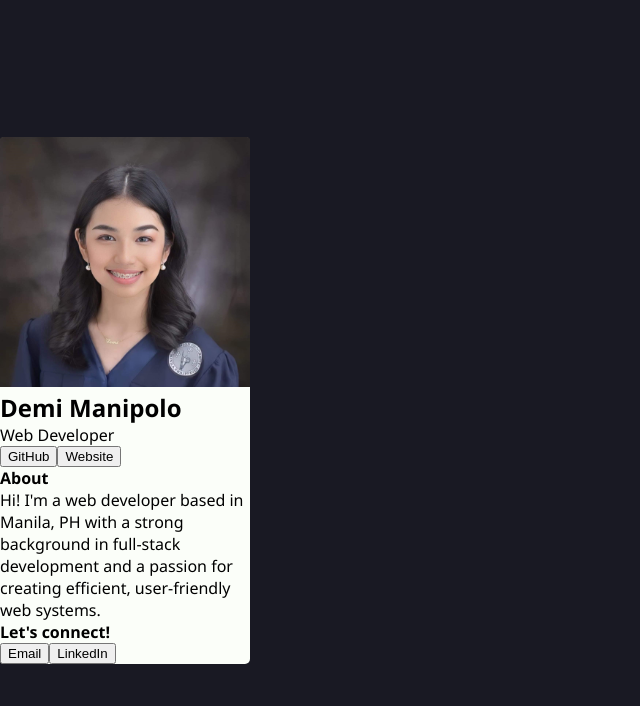
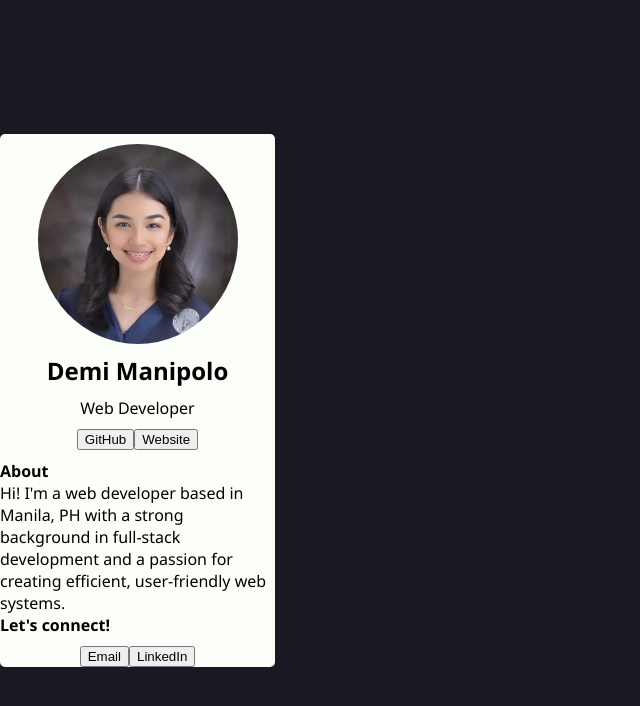
Before and after one commit to mmadiee/scrimba-digital-business-card, a React (Vite) app: page / in a window 1280 px wide. Shown: the top 706 px of the page, without its empty margins (0-640 px from the left). Built offline with nearby package versions, Linux system fonts and the light colour scheme.

Commit message:
Fixed alignment and distance beetween components

```diff
--- a/src/App.css
+++ b/src/App.css
@@ -1,14 +1,19 @@
 .card{
-    width: 250px;
+    width: 275px;
     height: 100%;
     border-radius: 5px;
     background-color: #FBFEF9;
+    display: flex;
+    flex-direction: column;
+    align-items: center;
+    gap: 10px;
 }
 
 .profile {
-    width: 250px;
-    height: 250px;
-    border-radius: 3px 3px 0 0;
+    padding: 10px 10px 0 10px;
+    width: 200px;
+    height: 200px;
+    border-radius: 50%;
 }
 
 h2, p , h4{
```
